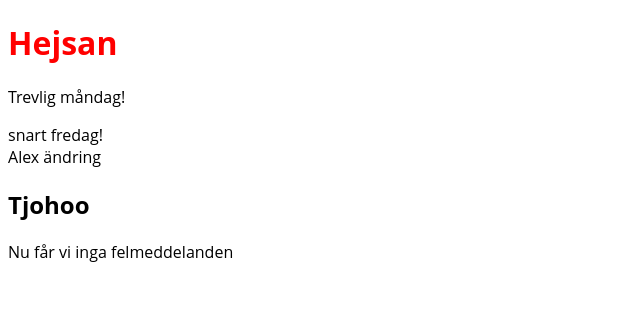
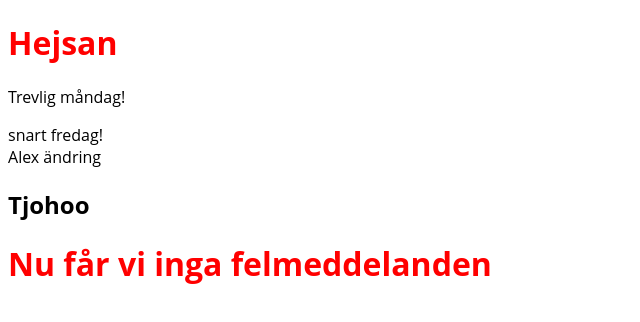
Before and after one commit to Andrea-Axelsson/femfemman_fe23_flexboxmania, a plain HTML site: page index.html in a window 1280 px wide. Shown: the whole page, without its empty margins (0-640 px from the left). Drawn offline with Linux system fonts and the light colour scheme.

Commit message:
Update index.html

```diff
--- a/index.html
+++ b/index.html
@@ -17,7 +17,7 @@
     <h2>Tjohoo</h2>
 <!-- NU STARTAR VI OM -->
 
-<p>Nu får vi inga felmeddelanden</p>
+<h1>Nu får vi inga felmeddelanden</h1>
 
 </body>
 </html>
```
